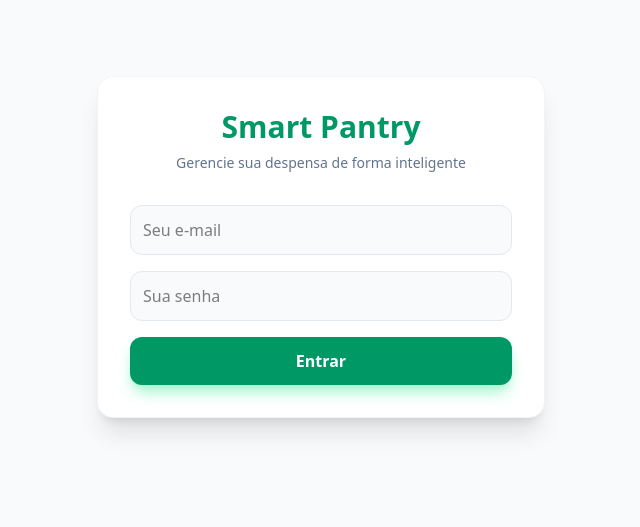
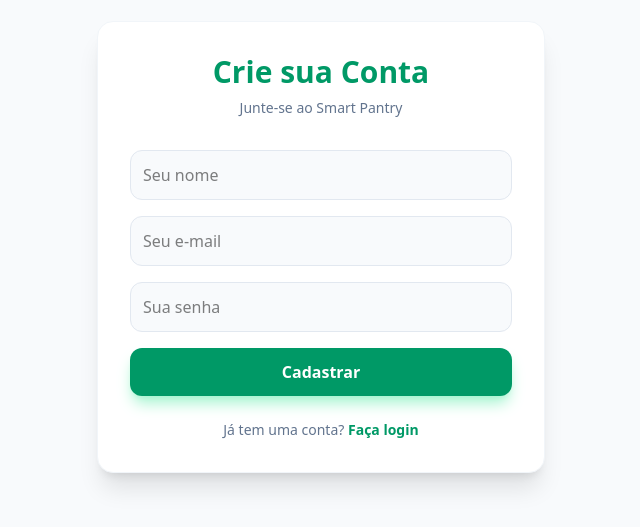
Before and after one commit to mateusorben/tcc-pos-graduacao-fullstack-pucrs, a React app in the folder smart-pantry/frontend/: page /register in a window 1280 px wide. Before the commit this address led to /login. Shown: the part 153-680 px from the top of the page, without its empty margins (319-959 px from the left). Built offline with nearby package versions, Linux system fonts and the light colour scheme; the HTML template or start-up script is replaced by a standard one.

Commit message:
feat: adiciona tela de criar registro.

```diff
--- a/smart-pantry/frontend/src/App.jsx
+++ b/smart-pantry/frontend/src/App.jsx
@@ -1,4 +1,5 @@
 import { BrowserRouter, Routes, Route, Navigate } from 'react-router-dom';
+import Register from './pages/Register';
 import Login from './pages/Login';
 import Pantry from './pages/Pantry';
 import { ProtectedRoute } from './components/ProtectedRoute';
@@ -8,6 +9,7 @@ function App() {
     <BrowserRouter>
       <Routes>
         <Route path="/login" element={<Login />} />
+        <Route path="/register" element={<Register />} />
         <Route
           path="/pantry"
           element={<ProtectedRoute>
--- a/smart-pantry/frontend/src/pages/Login.jsx
+++ b/smart-pantry/frontend/src/pages/Login.jsx
@@ -1,6 +1,6 @@
 import { useState } from 'react';
 import api from '../services/api';
-import { useNavigate } from 'react-router-dom';
+import { useNavigate, Link } from 'react-router-dom';
 
 export default function Login() {
   const [email, setEmail] = useState('');
@@ -50,6 +50,12 @@ export default function Login() {
             {loading ? "Entrando..." : "Entrar"}
           </button>
         </form>
+
+        <div className="mt-6 text-center">
+          <p className="text-sm text-slate-500">
+            Não tem uma conta? <Link to="/register" className="text-emerald-600 font-bold hover:underline">Cadastre-se</Link>
+          </p>
+        </div>
       </div>
     </div>
   );
--- /dev/null
+++ b/smart-pantry/frontend/src/pages/Register.jsx
@@ -0,0 +1,68 @@
+import { useState } from 'react';
+import api from '../services/api';
+import { useNavigate, Link } from 'react-router-dom';
+
+export default function Register() {
+    const [name, setName] = useState('');
+    const [email, setEmail] = useState('');
+    const [password, setPassword] = useState('');
+    const [loading, setLoading] = useState(false);
+    const navigate = useNavigate();
+
+    async function handleRegister(e) {
+        e.preventDefault();
+        setLoading(true);
+        try {
+            await api.post('/users', { name, email, password });
+            alert('Cadastro realizado com sucesso! Faça login para continuar.');
+            navigate('/login');
+        } catch (err) {
+            alert(err.response?.data?.error || "Erro ao realizar cadastro.");
+        } finally {
+            setLoading(false);
+        }
+    }
+
+    return (
+        <div className="min-h-screen bg-slate-50 flex items-center justify-center p-4">
+            <div className="bg-white p-8 rounded-2xl shadow-xl w-full max-w-md border border-slate-100">
+                <h1 className="text-3xl font-extrabold text-emerald-600 text-center mb-2">Crie sua Conta</h1>
+                <p className="text-slate-500 text-center mb-8 text-sm">Junte-se ao Smart Pantry</p>
+
+                <form onSubmit={handleRegister} className="space-y-4">
+                    <input
+                        type="text" placeholder="Seu nome"
+                        className="w-full p-3 bg-slate-50 border border-slate-200 rounded-xl focus:outline-none focus:ring-2 focus:ring-emerald-500 transition-all"
+                        onChange={e => setName(e.target.value)}
+                        required
+                    />
+                    <input
+                        type="email" placeholder="Seu e-mail"
+                        className="w-full p-3 bg-slate-50 border border-slate-200 rounded-xl focus:outline-none focus:ring-2 focus:ring-emerald-500 transition-all"
+                        onChange={e => setEmail(e.target.value)}
+                        required
+                    />
+                    <input
+                        type="password" placeholder="Sua senha"
+                        className="w-full p-3 bg-slate-50 border border-slate-200 rounded-xl focus:outline-none focus:ring-2 focus:ring-emerald-500 transition-all"
+                        onChange={e => setPassword(e.target.value)}
+                        required
+                    />
+                    <button
+                        type="submit"
+                        disabled={loading}
+                        className="w-full bg-emerald-600 text-white font-bold py-3 rounded-xl hover:bg-emerald-700 transition-colors shadow-lg shadow-emerald-200 disabled:opacity-50"
+                    >
+                        {loading ? "Cadastrando..." : "Cadastrar"}
+                    </button>
+                </form>
+
+                <div className="mt-6 text-center">
+                    <p className="text-sm text-slate-500">
+                        Já tem uma conta? <Link to="/login" className="text-emerald-600 font-bold hover:underline">Faça login</Link>
+                    </p>
+                </div>
+            </div>
+        </div>
+    );
+}
```
